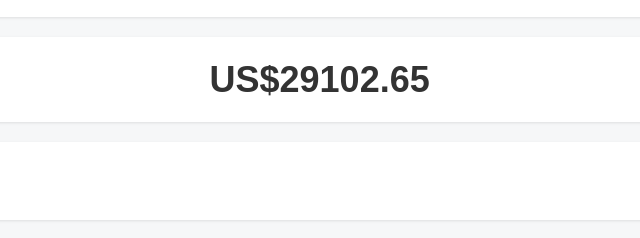
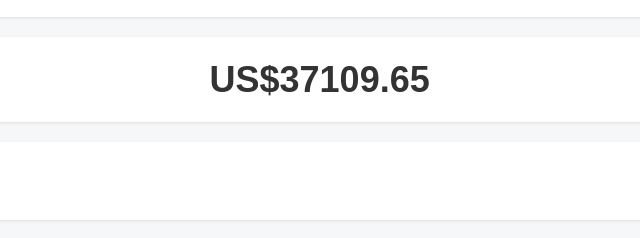
Before and after one commit to Lianna1901/keyuanhao, a plain HTML site: page index.html in a window 1280 px wide. Shown: the part 233-471 px from the top of the page, 318-958 px from the left. Drawn offline with Linux system fonts and the light colour scheme.

Commit message:
更新 index.html

```diff
--- a/index.html
+++ b/index.html
@@ -38,7 +38,7 @@
         <section class="balance">
             <div class="balance-info">
                 <span class="balance-title">PayPal balance</span>
-                <span class="balance-amount">US$29102.65</span>
+                <span class="balance-amount">US$37109.65</span>
                 <button class="transfer-funds">Transfer Funds</button>
             </div>
         </section>
```
